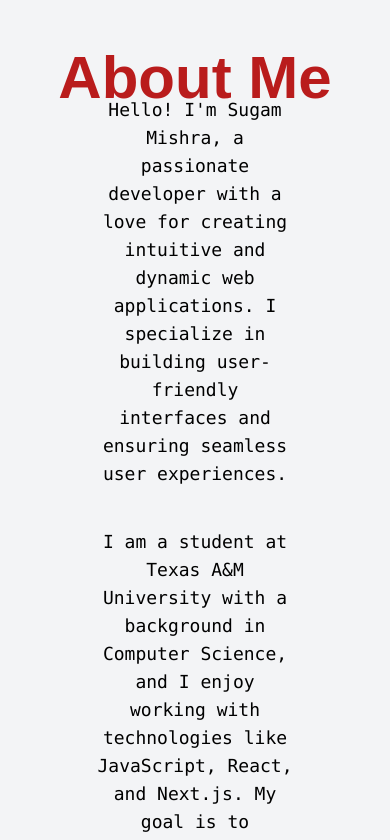
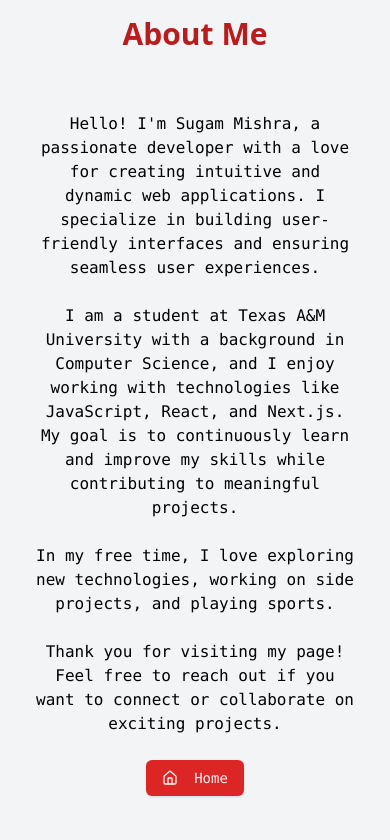
Before and after one commit to SugamM123/realroutereviews, a Next.js app: page /about in a window 390 px wide. Shown: the top 840 px of the page. Built offline with nearby package versions, Linux system fonts and the light colour scheme.

Commit message:
more responsive

```diff
--- a/src/app/about/page.jsx
+++ b/src/app/about/page.jsx
@@ -6,7 +6,7 @@
   return (
     <Link href="/">
       <Button>
-        <Home /> Home
+        <Home className="mr-2" /> Home
       </Button>
     </Link>
   )
@@ -14,25 +14,28 @@
 
 export default function About() {
   return (
-    <main className="flex min-h-screen flex-col items-center justify-center p-24 bg-gray-100 relative">
-      <h1 className="text-6xl font-bold text-red-700 absolute top-12">About Me</h1>
-      <div className="z-10 max-w-5xl w-full items-center justify-between font-mono text-sm text-center">
-        <p className="text-lg mb-10">
+    <main className="flex min-h-screen flex-col items-center justify-center p-4 sm:p-8 md:p-16 lg:p-24 bg-gray-100 relative">
+      <h1 className="text-3xl sm:text-4xl md:text-5xl lg:text-6xl font-bold text-red-700 text-center absolute top-4 sm:top-8 md:top-12 px-4 w-full">About Me</h1>
+
+      <div className="z-10 max-w-5xl w-full items-center justify-between font-mono text-sm text-center mt-16 sm:mt-12">
+        <p className="text-base sm:text-lg mb-6 sm:mb-10 px-4">
           Hello! I'm Sugam Mishra, a passionate developer with a love for creating intuitive and dynamic web applications.
           I specialize in building user-friendly interfaces and ensuring seamless user experiences.
         </p>
-        <p className="text-lg mb-10">
+        <p className="text-base sm:text-lg mb-6 sm:mb-10 px-4">
           I am a student at Texas A&M University with a background in Computer Science, and I enjoy working with
           technologies like JavaScript, React, and Next.js. My goal is to continuously learn and improve my skills while
           contributing to meaningful projects.
         </p>
-        <p className="text-lg mb-10">
+        <p className="text-base sm:text-lg mb-6 sm:mb-10 px-4">
           In my free time, I love exploring new technologies, working on side projects, and playing sports.
         </p>
-        <p className="text-lg mb-10">
+        <p className="text-base sm:text-lg mb-6 sm:mb-10 px-4">
           Thank you for visiting my page! Feel free to reach out if you want to connect or collaborate on exciting projects.
         </p>
-        <ButtonWithIcon /> {/* Added button with icon here */}
+        <div className="px-4">
+          <ButtonWithIcon />
+        </div>
       </div>
     </main>
   )
--- a/src/app/globals.css
+++ b/src/app/globals.css
@@ -25,6 +25,37 @@
 @layer utilities {
   .text-balance {
     text-wrap: balance;
+  }
+  .container-responsive {
+    width: 100%;
+    padding-left: 1rem;
+    padding-right: 1rem;
+    margin-left: auto;
+    margin-right: auto;
+  }
+
+  @media (min-width: 640px) {
+    .container-responsive {
+      max-width: 640px;
+    }
+  }
+
+  @media (min-width: 768px) {
+    .container-responsive {
+      max-width: 768px;
+    }
+  }
+
+  @media (min-width: 1024px) {
+    .container-responsive {
+      max-width: 1024px;
+    }
+  }
+
+  @media (min-width: 1280px) {
+    .container-responsive {
+      max-width: 1280px;
+    }
   }
 }
 
--- a/src/app/layout.js
+++ b/src/app/layout.js
@@ -19,8 +19,11 @@
 
 export default function RootLayout({ children }) {
   return (
-    <html lang="en">
-      <body className="bg-gray-100">
+    <html lang="en" className={`${geistSans.variable} ${geistMono.variable}`}>
+      <head>
+        <meta name="viewport" content="width=device-width, initial-scale=1.0, maximum-scale=1.0" />
+      </head>
+      <body className="bg-gray-100 font-sans">
         {children}
       </body>
     </html>
--- a/src/app/page.js
+++ b/src/app/page.js
@@ -3,13 +3,13 @@
 
 export default function Home() {
   return (
-    <main className="flex min-h-screen flex-col items-center justify-center p-24 bg-gray-100 relative">
-      <h1 className="text-6xl font-bold text-red-700 absolute top-12">Real Route Reviews</h1>
+    <main className="flex min-h-screen flex-col items-center justify-center p-4 sm:p-8 md:p-16 lg:p-24 bg-gray-100 relative">
+      <h1 className="text-3xl sm:text-4xl md:text-5xl lg:text-6xl font-bold text-red-700 text-center absolute top-4 sm:top-8 md:top-12 px-4 w-full">Real Route Reviews</h1>
 
-      <div className="z-10 max-w-5xl w-full items-center justify-between font-mono text-sm text-center">
+      <div className="z-10 max-w-5xl w-full items-center justify-between font-mono text-sm text-center mt-16 sm:mt-12">
         <div className="h-4"></div>
 
-        <p className="text-lg mb-10 -mt-8">
+        <p className="text-base sm:text-lg mb-6 sm:mb-10 -mt-4 sm:-mt-8 px-4">
           Discover and review bus routes at Texas A&M. Share your experiences and help others find the best routes!
         </p>
 
--- a/src/app/route/[id]/page.jsx
+++ b/src/app/route/[id]/page.jsx
@@ -73,26 +73,27 @@
   }
 
   return (
-    <div className="container mx-auto px-4 py-8 bg-gray-100">
+    <div className="container mx-auto px-4 py-8 bg-gray-100 min-h-screen">
       <RouteHeader id={routeData.id} name={routeData.name} rating={averageRating} />
 
-      <div className="mt-10">
-        <h2 className="text-xl font-semibold mb-6 text-black">Reviews</h2>
+      <div className="mt-6 sm:mt-10">
+        <h2 className="text-xl font-semibold mb-4 sm:mb-6 text-black px-2">Reviews</h2>
 
         <ReviewForm routeId={id} onReviewAdded={handleReviewAdded} />
 
-        {reviews.length > 0 ? (
-          <ReviewList reviews={reviews} />
-        ) : (
-          <p className="text-gray-500">No reviews yet. Be the first to review this route!</p>
-        )}
+        <div className="mt-6 mb-20">
+          {reviews.length > 0 ? (
+            <ReviewList reviews={reviews} />
+          ) : (
+            <p className="text-gray-500 px-2">No reviews yet. Be the first to review this route!</p>
+          )}
+        </div>
       </div>
 
-      {/* Home button after any text car with more spacing from the review cards */}
-      <div className="fixed bottom-4 left-1/2 transform -translate-x-1/2 mt-8">
+      <div className="fixed bottom-4 left-1/2 transform -translate-x-1/2 z-10">
         <Link href="/">
           <Button>
-            <Home /> Home
+            <Home className="mr-2" /> Home
           </Button>
         </Link>
       </div>
--- a/src/components/reviews/ReviewCard.jsx
+++ b/src/components/reviews/ReviewCard.jsx
@@ -13,10 +13,10 @@
     : 'Unknown date';
 
   return (
-    <div className="bg-white rounded-lg p-4 border border-gray-200">
+    <div className="bg-white rounded-lg p-3 sm:p-4 border border-gray-200">
       <div className="flex justify-between items-start">
         <div>
-          <h3 className="font-medium text-base text-black">{review.user_name}</h3>
+          <h3 className="font-medium text-sm sm:text-base text-black">{review.user_name}</h3>
           <p className="text-gray-500 text-xs">{formattedDate}</p>
         </div>
         <div className="flex items-center">
@@ -24,7 +24,7 @@
           <span className="ml-1 text-sm font-medium text-black">{review.rating}</span>
         </div>
       </div>
-      <p className="mt-2 text-sm text-gray-700">{review.comment}</p>
+      <p className="mt-2 text-xs sm:text-sm text-gray-700">{review.comment}</p>
     </div>
   )
 }
--- a/src/components/reviews/ReviewList.jsx
+++ b/src/components/reviews/ReviewList.jsx
@@ -4,7 +4,7 @@
 
 export function ReviewList({ reviews }) {
   return (
-    <div className="space-y-4">
+    <div className="space-y-3 sm:space-y-4 px-2">
       {reviews.map((review) => (
         <ReviewCard key={review.id} review={review} />
       ))}
--- a/src/components/route/RouteHeader.jsx
+++ b/src/components/route/RouteHeader.jsx
@@ -8,13 +8,13 @@
   const displayId = normalizeRouteId(id)
 
   return (
-    <div className="bg-gray-200 rounded-full p-4 sm:p-6 md:p-8 lg:p-10 text-black">
-      <h1 className="text-2xl sm:text-3xl md:text-4xl font-bold text-red-700 text-center">
+    <div className="bg-gray-200 rounded-lg sm:rounded-full p-4 sm:p-6 md:p-8 lg:p-10 text-black">
+      <h1 className="text-xl sm:text-2xl md:text-3xl lg:text-4xl font-bold text-red-700 text-center">
         {name} {displayId}
       </h1>
       <div className="flex items-center justify-center mt-2">
-        <StarIcon className="h-5 w-5 text-yellow-500" />
-        <span className="ml-2 text-lg">{rating} overall rating</span>
+        <StarIcon className="h-4 w-4 sm:h-5 sm:w-5 text-yellow-500" />
+        <span className="ml-2 text-base sm:text-lg">{rating} overall rating</span>
       </div>
     </div>
   )
--- a/src/components/route/RouteStats.jsx
+++ b/src/components/route/RouteStats.jsx
@@ -4,19 +4,19 @@
 
 function StatCard({ icon: Icon, title, value }) {
   return (
-    <div className="bg-gray-300 rounded-full p-4 text-center">
+    <div className="bg-gray-300 rounded-lg sm:rounded-full p-3 sm:p-4 text-center">
       <div className="flex items-center justify-center">
-        <Icon className="h-5 w-5 text-red-700" />
-        <span className="ml-2 font-medium">{title}</span>
+        <Icon className="h-4 w-4 sm:h-5 sm:w-5 text-red-700" />
+        <span className="ml-1 sm:ml-2 text-sm sm:text-base font-medium">{title}</span>
       </div>
-      <div className="text-2xl font-bold mt-2 text-red-700">{value}</div>
+      <div className="text-xl sm:text-2xl font-bold mt-1 sm:mt-2 text-red-700">{value}</div>
     </div>
   )
 }
 
 export function RouteStats({ stats }) {
   return (
-    <div className="grid grid-cols-1 md:grid-cols-3 gap-4 mt-6">
+    <div className="grid grid-cols-1 sm:grid-cols-3 gap-3 sm:gap-4 mt-4 sm:mt-6">
       <StatCard icon={ClockIcon} title="On Time" value={stats.onTime} />
       <StatCard icon={StarIcon} title="Overall" value={stats.overall} />
       <StatCard icon={BusIcon} title="Reliability" value={stats.reliability} />
```
Also changed, not shown: src/components/SearchInterface.jsx (+6 -6 lines), src/components/reviews/ReviewForm.jsx (+5 -5 lines).
